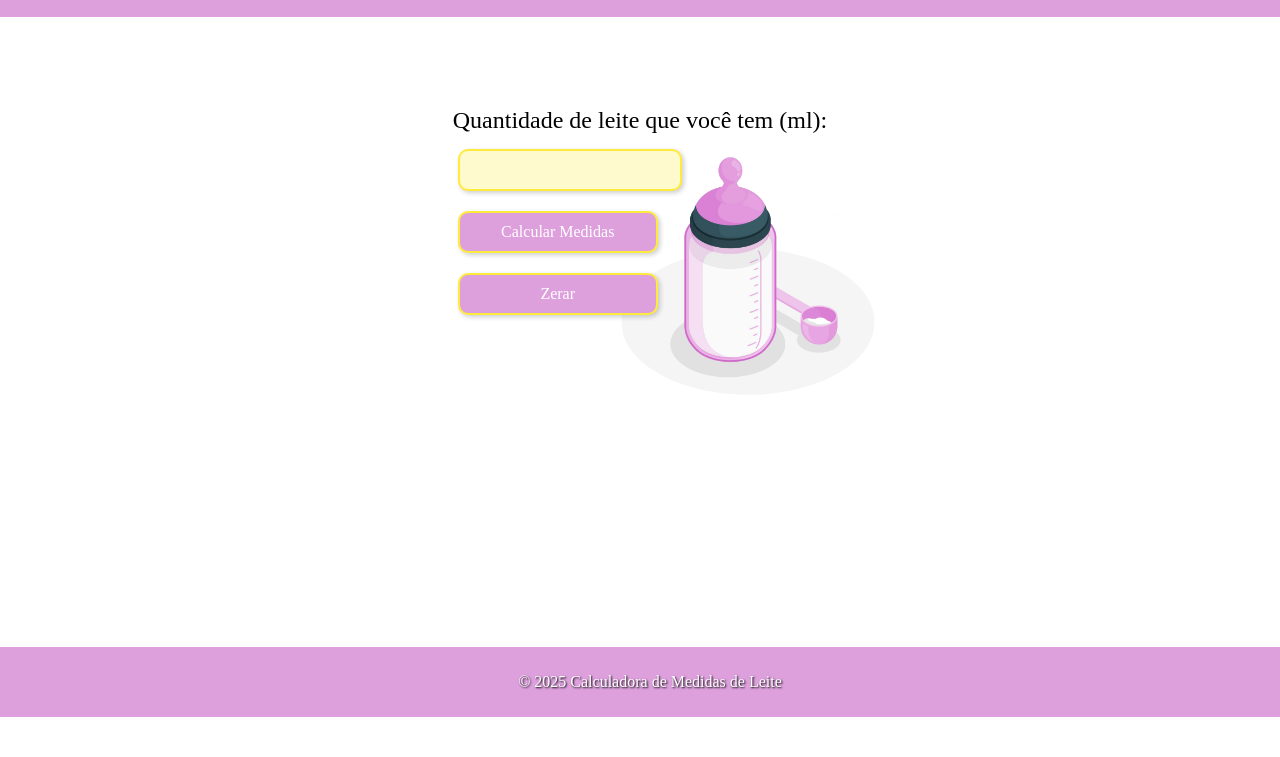
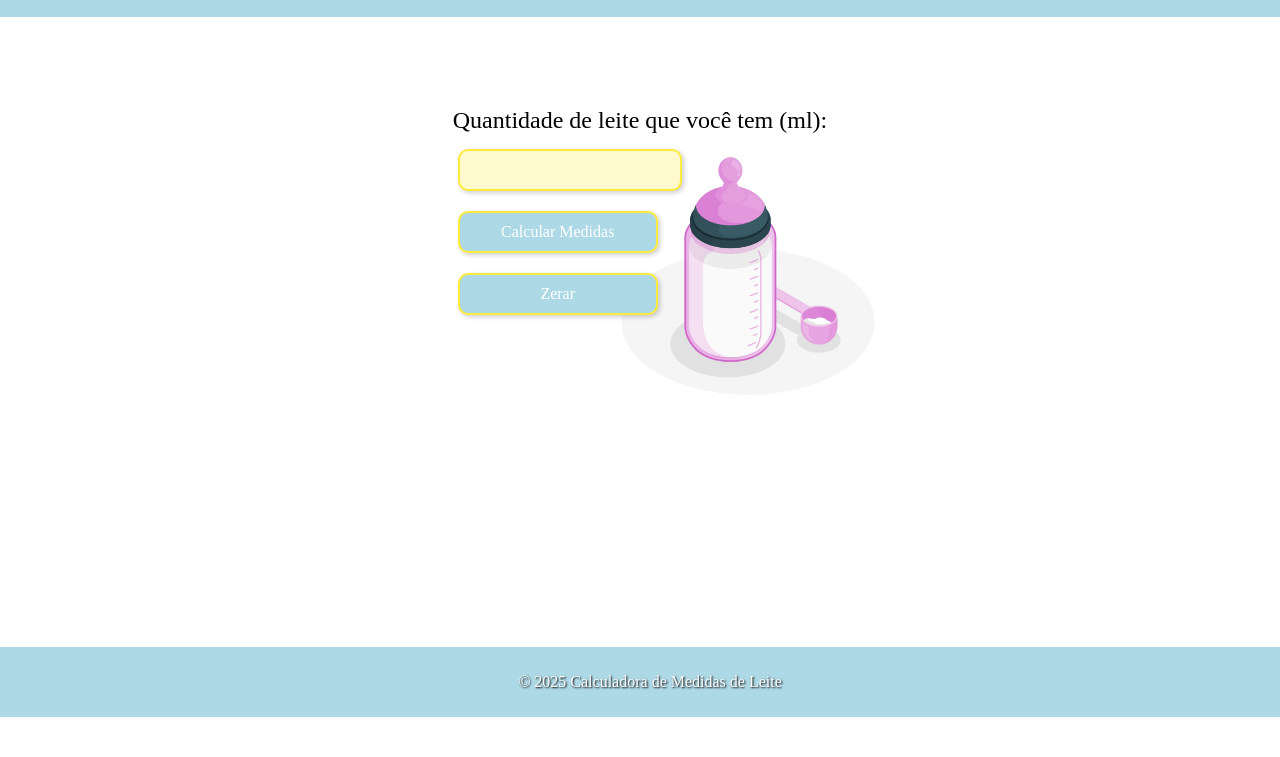
Before and after one commit to Alex-Brito-91/projeto-medida-leite, a plain HTML site: page index.html in a window 1280 px wide. Shown: the part 83-840 px from the top of the page. Drawn offline with Linux system fonts and the light colour scheme; a web font is replaced by a local one.

Commit message:
ajustes de cor

```diff
--- a/style.css
+++ b/style.css
@@ -18,7 +18,7 @@ body {
 }
 
 header, footer {
-    background-color: #dda0dd; /* Roxo claro */
+    background-color: #add8e6; /* Azul bebê */
     color: #ffffff; /* Branco */
     text-shadow: 1px 1px 2px #000000; /* Contorno preto */
     padding: 10px;
@@ -98,7 +98,7 @@ input[type="number"], button {
 }
 
 button {
-    background-color: #dda0dd; /* Roxo claro */
+    background-color: #add8e6; /* Azul bebê */
     color: #ffffff; /* Branco */
 }
 
```
